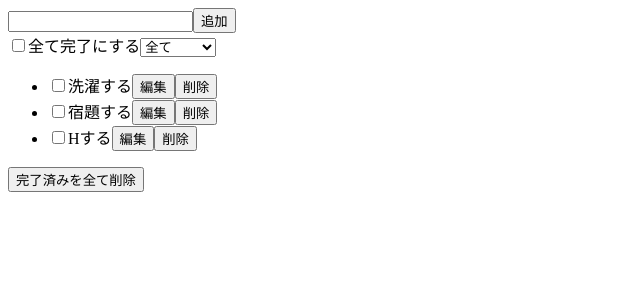
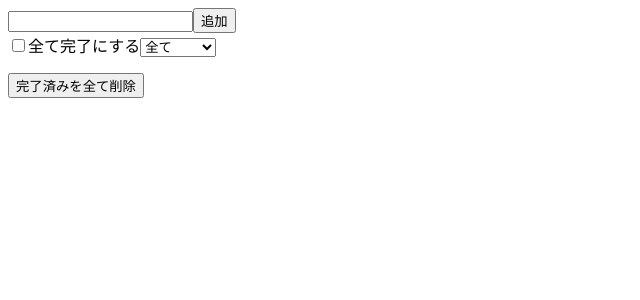
Before and after one commit to Mitanni-11/react-todo-app, a React (Create React App) app: page / in a window 1280 px wide. Shown: the top 300 px of the page, without its empty margins (0-640 px from the left). Built offline with nearby package versions, Linux system fonts and the light colour scheme.

Commit message:
Todoを追加することができるようになった

```diff
--- a/src/components/App.js
+++ b/src/components/App.js
@@ -1,11 +1,35 @@
 import React from 'react';
 import Form from './Form';
+import Todo from './Todo'
+
+let currentId = 0;
 
 class App extends React.Component {
+
+    constructor(props){
+        super(props)
+        this.state = {
+            todos: []
+        };
+    }
+
+
+
+    handleSubmit = text => {
+        const newTodo = {
+            id: currentId,
+            text: text,
+        }
+        const newTodos = [...this.state.todos, newTodo]
+        this.setState({todos: newTodos})
+        currentId++;
+    }
+
+
     render(){
         return(
             <div>
-                <Form />
+                <Form onSubmit={this.handleSubmit}/>
 
                 <label>
                     <input type="checkbox"/>
@@ -19,30 +43,12 @@
                 </select>
 
                 <ul>
-                    <li>
-                     <label>
-                        <input type="checkbox"/>
-                        洗濯する
-                    </label>
-                     <button>編集</button>
-                     <button>削除</button>
-                    </li>
-                    <li>
-                        <label>
-                            <input type="checkbox"/>
-                            宿題する
-                        </label>
-                        <button>編集</button>
-                        <button>削除</button>
-                    </li>
-                    <li>
-                        <label>
-                         <input type="checkbox"/>
-                            Hする
-                        </label>
-                        <button>編集</button>
-                        <button>削除</button>
-                    </li>
+                    {this.state.todos.map(({id, text}) => (
+                        <li key={id}>
+                            <Todo text= {text} />
+                        </li>
+                        )
+                    )}
                 </ul>
 
                 <button>完了済みを全て削除</button>
--- a/src/components/Form.js
+++ b/src/components/Form.js
@@ -1,10 +1,32 @@
 import React from 'react';
 
 class Form extends React.Component{
+    constructor(props) {
+        super(props)
+        this.state = {
+            input: ""
+        }
+    }
+
+    handleChange = e => {
+        this.setState({input: e.currentTarget.value});
+    }
+
+    handleSubmit = e => {
+        e.preventDefault();
+        this.props.onSubmit(this.state.input);
+        this.setState({input: ""});
+    }
+
+
     render(){
         return(
-            <form>
-                <input type="text"/>
+            <form onSubmit={this.handleSubmit}>
+                <input type="text"
+                       value={this.state.input}
+                       onChange={this.handleChange}
+
+                />
                 <button>追加</button>
             </form>
         );
--- /dev/null
+++ b/src/components/Todo.js
@@ -0,0 +1,22 @@
+import React from 'react';
+
+class Todo extends React.Component{
+    render(){
+
+        const {text} = this.props
+
+        return (
+            <div>
+                <label>
+                  <input type="checkbox"/>
+                    {text}
+                </label>
+                <button>編集</button>
+                <button>削除</button>
+            </div>
+
+        );
+    }
+}
+
+export default Todo;
```
